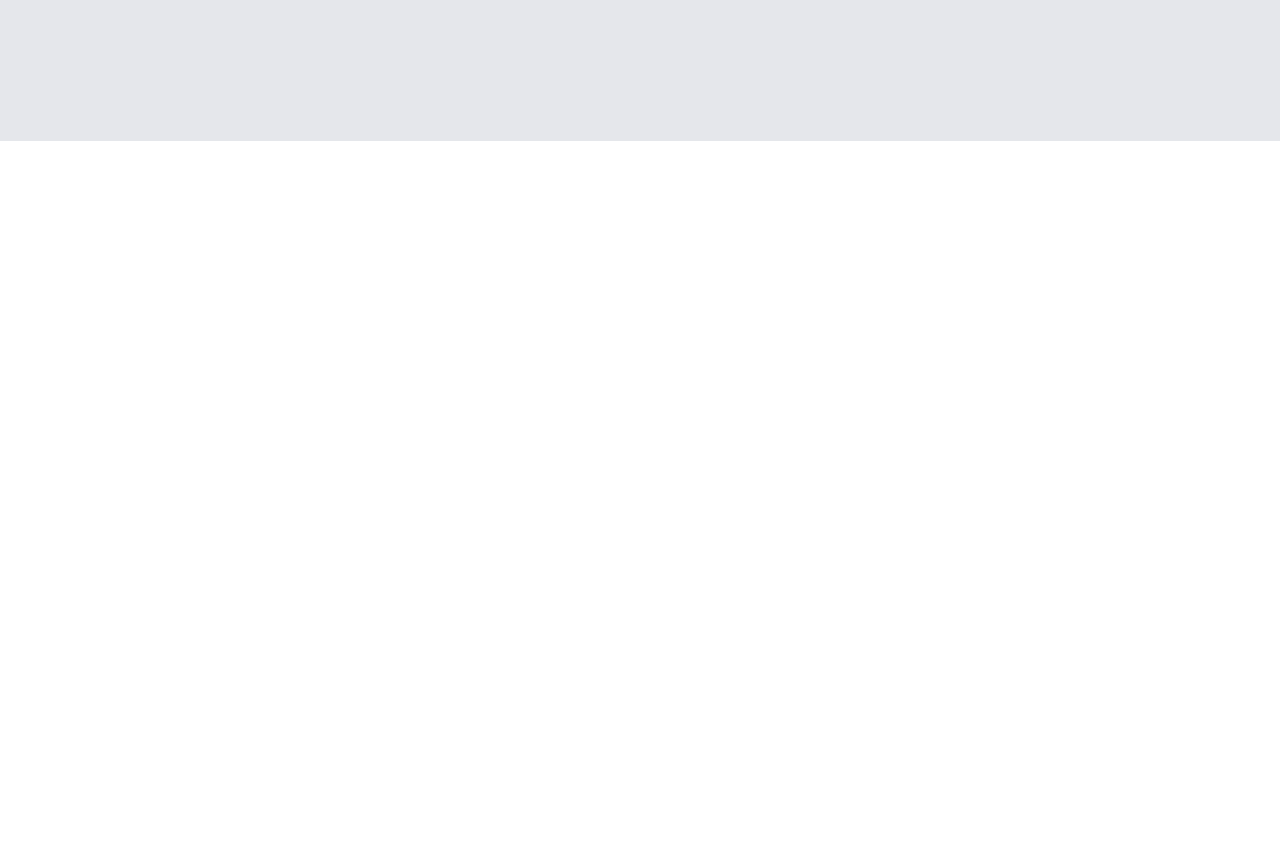
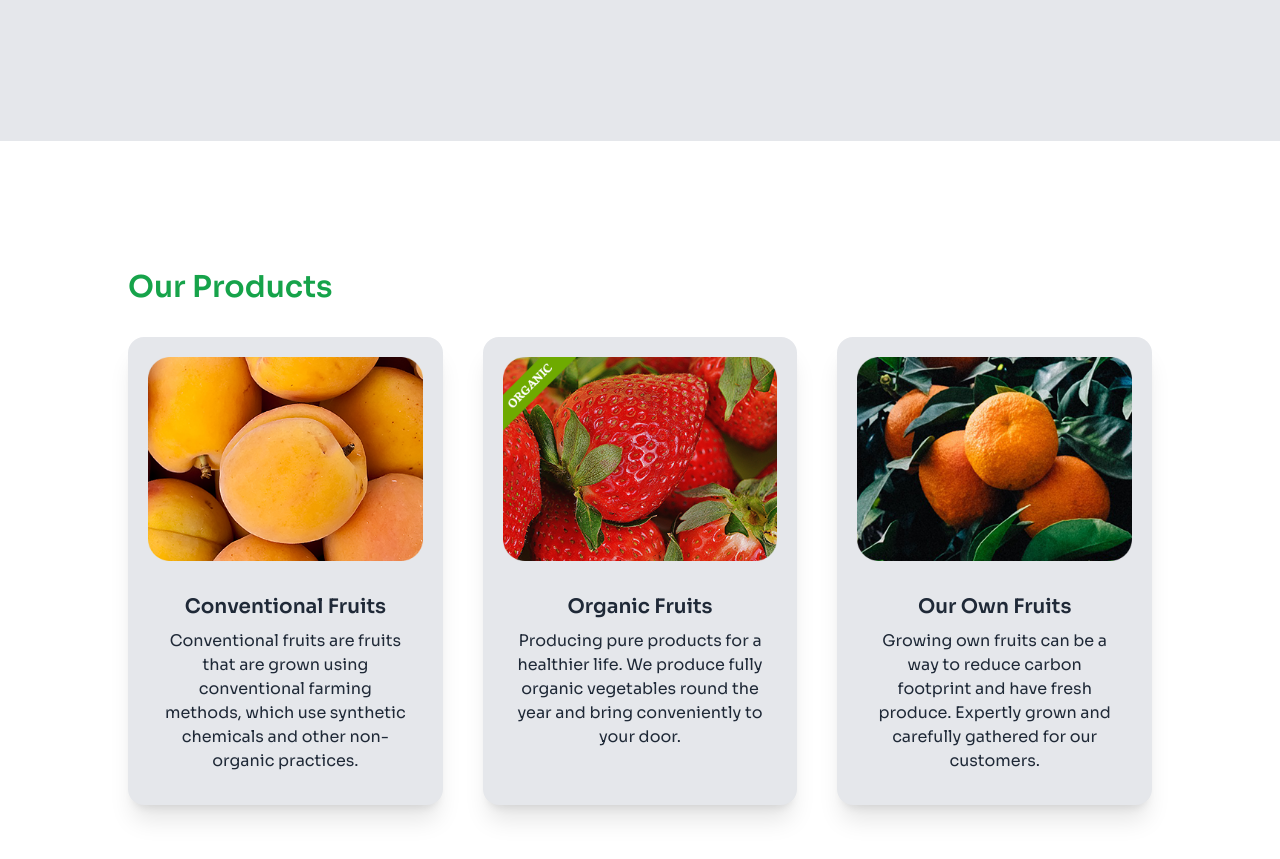
Before and after one commit to marufsid/assignment-three, a plain HTML site: page index.html in a window 1280 px wide. Shown: the part 2569-3428 px from the top of the page. Before the commit the page ends 2838 px from the top, so only its background shows below. Drawn offline with nearby package versions, Linux system fonts and the light colour scheme.

Commit message:
own section done

```diff
--- a/index.html
+++ b/index.html
@@ -148,9 +148,7 @@
           Popular Products
         </h2>
         <div class="hero-content flex-col lg:flex-row bg-gray-200 gap-6">
-          <div
-            class="card w-96 h-96 bg-gradient-to-br from-green-600 to-white"
-          >
+          <div class="card w-96 h-96 bg-gradient-to-br from-green-600 to-white">
             <div class="card-body">
               <div class="space-y-5">
                 <h2 class="font-bold text-3xl text-white">30% off</h2>
@@ -192,7 +190,7 @@
               </div>
               <div>
                 <p>⭐ 4.5</p>
-                <h4 class="font-medium text-lg">Tomato 500 g </h4>
+                <h4 class="font-medium text-lg">Tomato 500 g</h4>
                 <p class="font-medium">$39.99</p>
               </div>
             </div>
@@ -220,7 +218,7 @@
               </div>
               <div>
                 <p>⭐ 4.5</p>
-                <h4 class="font-medium text-lg">Tomato 500 g </h4>
+                <h4 class="font-medium text-lg">Tomato 500 g</h4>
                 <p class="font-medium">$39.99</p>
               </div>
             </div>
@@ -248,7 +246,7 @@
               </div>
               <div>
                 <p>⭐ 4.5</p>
-                <h4 class="font-medium text-lg">Tomato 500 g </h4>
+                <h4 class="font-medium text-lg">Tomato 500 g</h4>
                 <p class="font-medium">$39.99</p>
               </div>
             </div>
@@ -280,7 +278,9 @@
                 <p class="font-medium">$39.99</p>
               </div>
             </div>
-            <div class="lg:flex bg-white rounded-lg p-4 gap-3 items-center hidden">
+            <div
+              class="lg:flex bg-white rounded-lg p-4 gap-3 items-center hidden"
+            >
               <div>
                 <img
                   class="bg-gray-200 rounded-xl"
@@ -297,6 +297,51 @@
           </div>
         </div>
       </section>
+      <section class="my-24 px-5 lg:px-32">
+        <h2 class="text-3xl font-semibold text-green-600 mb-8">Our Products</h2>
+        <div class="grid grid-cols-1 lg:grid-cols-3 gap-10">
+          <div class="card bg-gray-200 shadow-xl">
+            <figure class="px-5 pt-5">
+              <img src="./images/3.webp" alt="Fruits" class="rounded-xl" />
+            </figure>
+            <div class="card-body items-center text-center">
+              <h2 class="card-title">Conventional Fruits</h2>
+              <p>
+                Conventional fruits are fruits that are grown using conventional
+                farming methods, which use synthetic chemicals and other
+                non-organic practices.
+              </p>
+            </div>
+          </div>
+          <div class="card bg-gray-200 shadow-xl">
+            <figure class="px-5 pt-5">
+              <img src="./images/2.webp" alt="Fruits" class="rounded-xl" />
+            </figure>
+            <div class="card-body items-center text-center">
+              <h2 class="card-title">Organic Fruits</h2>
+              <p>
+                Producing pure products for a healthier life. We produce fully
+                organic vegetables round the year and bring conveniently to your
+                door.
+              </p>
+            </div>
+          </div>
+          <div class="card bg-gray-200 shadow-xl">
+            <figure class="px-5 pt-5">
+              <img src="./images/1.webp" alt="Fruits" class="rounded-xl" />
+            </figure>
+            <div class="card-body items-center text-center">
+              <h2 class="card-title">Our Own Fruits</h2>
+              <p>
+                Growing own fruits can be a way to reduce carbon footprint and
+                have fresh produce. Expertly grown and carefully gathered for
+                our customers.
+              </p>
+            </div>
+          </div>
+        </div>
+      </section>
+      <section></section>
     </main>
 
     <footer></footer>
```
Also changed, not shown: images/1.webp (added), images/2.webp (added), images/3.webp (added).
